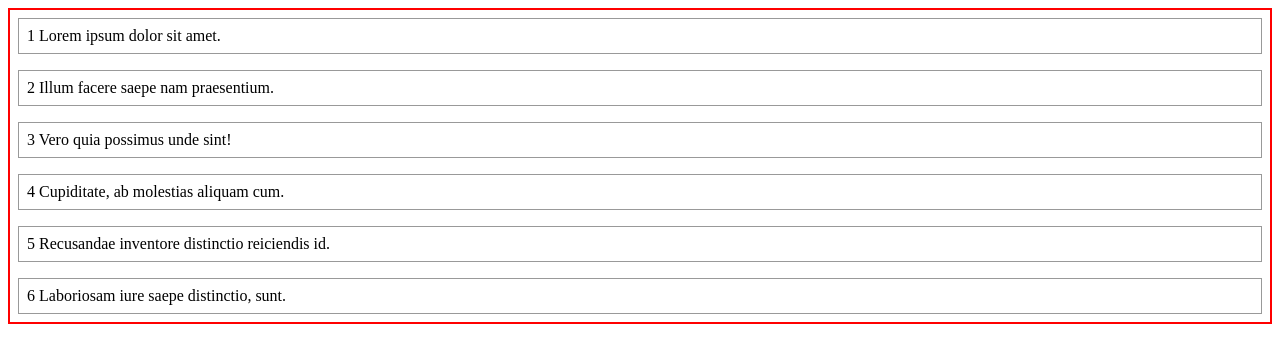
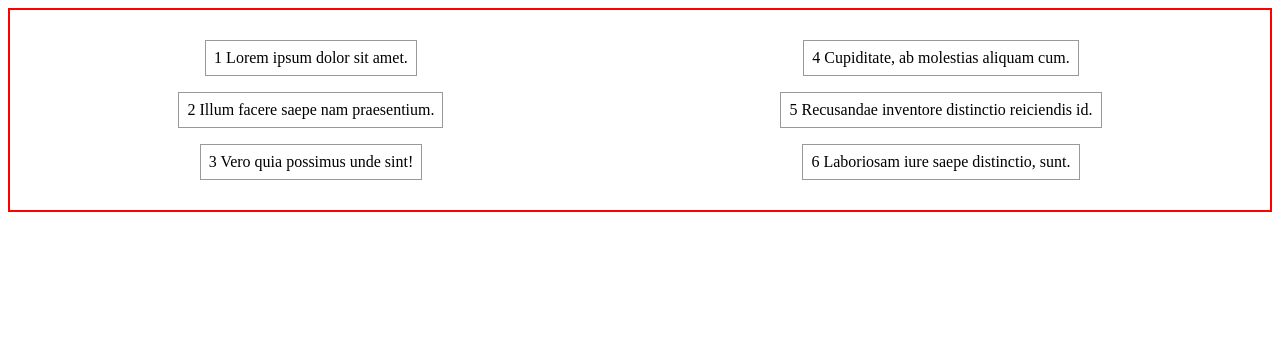
Before and after one commit to shreyaa1/flexAndGrid, a plain HTML site: page index.html in a window 1280 px wide. Drawn offline with Linux system fonts and the light colour scheme.

Commit message:
use align items property

```diff
--- a/index.css
+++ b/index.css
@@ -8,6 +8,8 @@ ul {
   flex-direction: column;
   flex-wrap: wrap;
   justify-content: center;
+  height: 200px;
+  align-items: center;
 
 }
 li {
```
